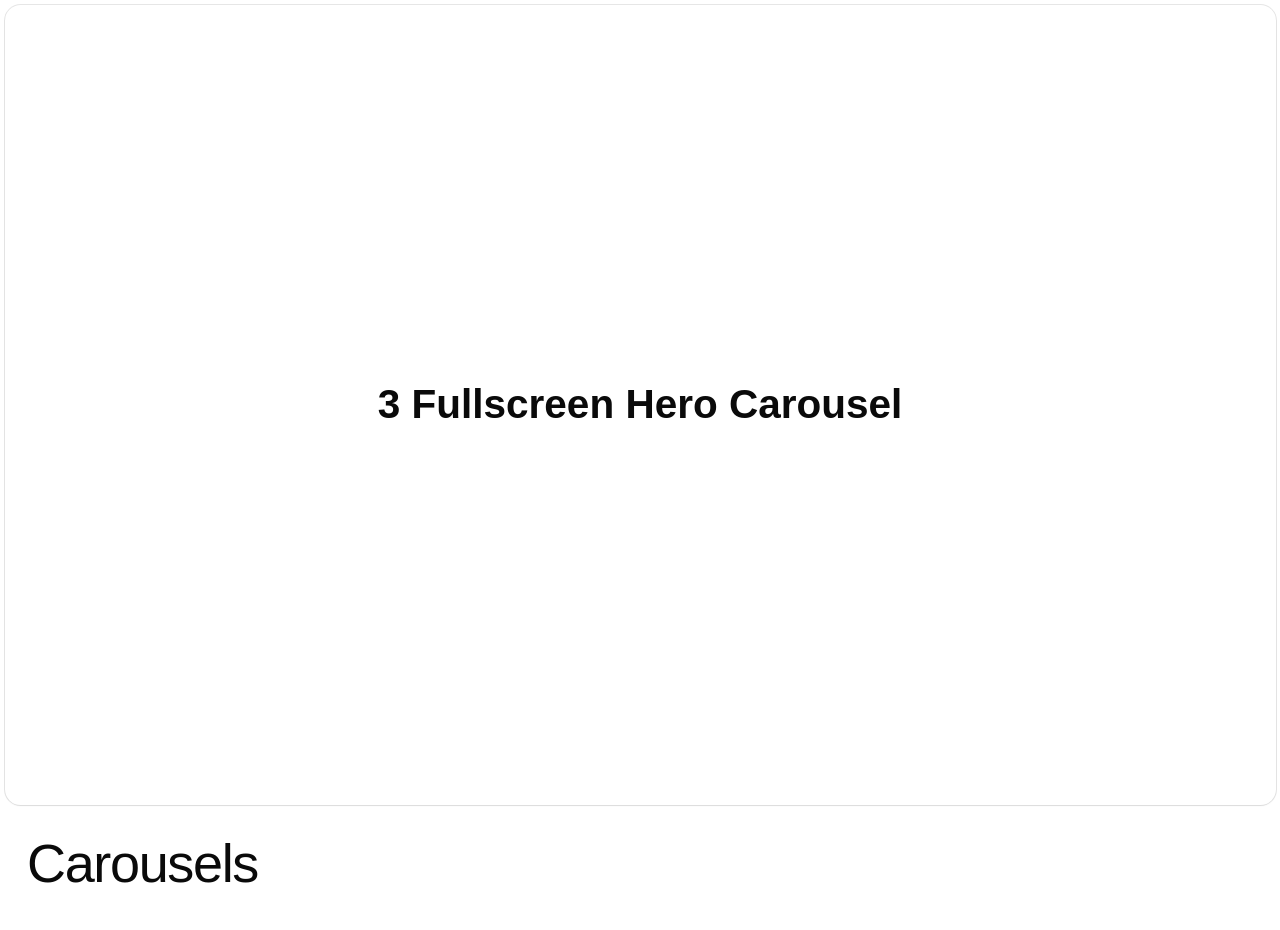
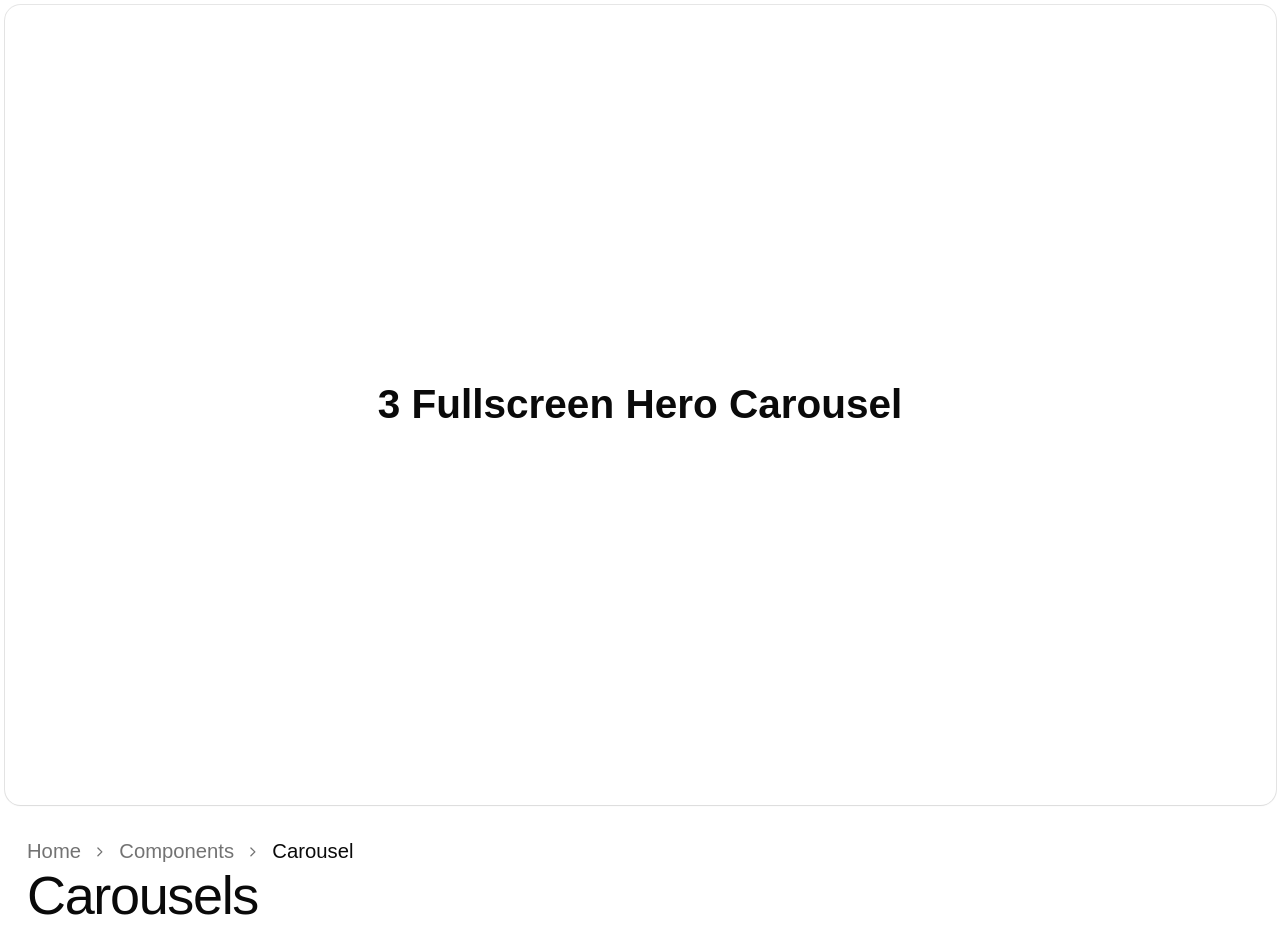
Before and after one commit to gamitarchana/react-shadcn-ui, a Next.js app: page /carousel in a window 1280 px wide. Shown: the top 930 px of the page. Built offline with nearby package versions, Linux system fonts and the light colour scheme; a web font is replaced by a local one.

Commit message:
added breadcrumb and pagination components

```diff
--- a/app/card/page.tsx
+++ b/app/card/page.tsx
@@ -29,6 +29,16 @@ import {
   VdCardHeader,
   VdCardTitle,
 } from "@/components/ui/vd-card"
+
+import {
+  Pagination,
+  PaginationContent,
+  PaginationEllipsis,
+  PaginationItem,
+  PaginationLink,
+  PaginationNext,
+  PaginationPrevious,
+} from "@/components/ui/pagination"
 
 import { Badge } from "@/components/ui/badge"
 
@@ -475,7 +485,30 @@ export default function CardPage() {
                     </div>
                   </div>
                 </div>
-
+                <Pagination>
+                  <PaginationContent>
+                    <PaginationItem>
+                      <PaginationPrevious href="#" />
+                    </PaginationItem>
+                    <PaginationItem>
+                      <PaginationLink href="#">1</PaginationLink>
+                    </PaginationItem>
+                    <PaginationItem>
+                      <PaginationLink href="#" isActive>
+                        2
+                      </PaginationLink>
+                    </PaginationItem>
+                    <PaginationItem>
+                      <PaginationLink href="#">3</PaginationLink>
+                    </PaginationItem>
+                    <PaginationItem>
+                      <PaginationEllipsis />
+                    </PaginationItem>
+                    <PaginationItem>
+                      <PaginationNext href="#" />
+                    </PaginationItem>
+                  </PaginationContent>
+                </Pagination>
             </div>
         </div>
     </div>
--- a/app/carousel/page.tsx
+++ b/app/carousel/page.tsx
@@ -1,5 +1,7 @@
 "use client"
 import * as React from "react"
+
+import Link from "next/link"
 
 import { Card, CardContent } from "@/components/ui/card"
 import {
@@ -12,6 +14,15 @@ import {
 } from "@/components/ui/carousel"
 import Autoplay from "embla-carousel-autoplay"
 import { Heading } from "@/components/ui/heading"
+
+import {
+    Breadcrumb,
+    BreadcrumbItem,
+    BreadcrumbLink,
+    BreadcrumbList,
+    BreadcrumbPage,
+    BreadcrumbSeparator,
+  } from "@/components/ui/breadcrumb"
 
 export default function CarouselPage() {
     const [api, setApi] = React.useState<CarouselApi>()
@@ -61,6 +72,21 @@ export default function CarouselPage() {
         </div>
         <div className="flex min-h-svh p-6 w-full ">
             <div className="w-full">
+                <Breadcrumb>
+                    <BreadcrumbList>
+                        <BreadcrumbItem>
+                            <BreadcrumbLink render={<Link href="/">Home</Link>} />
+                        </BreadcrumbItem>
+                        <BreadcrumbSeparator />
+                        <BreadcrumbItem>
+                            <BreadcrumbLink render={<Link href="/card">Components</Link>} />
+                        </BreadcrumbItem>
+                        <BreadcrumbSeparator />
+                        <BreadcrumbItem>
+                            <BreadcrumbPage>Carousel</BreadcrumbPage>
+                        </BreadcrumbItem>
+                    </BreadcrumbList>
+                </Breadcrumb>
                 <h1 className="scroll-m-20 text-4xl tracking-tight lg:text-5xl font-heading">Carousels</h1>
                 <div className="w-full">
                     <div className="py-8">
--- /dev/null
+++ b/components/ui/breadcrumb.tsx
@@ -0,0 +1,124 @@
+import * as React from "react"
+import { mergeProps } from "@base-ui/react/merge-props"
+import { useRender } from "@base-ui/react/use-render"
+import { cn } from "cn"
+import { ChevronRightIcon, MoreHorizontalIcon } from "lucide-react"
+
+function Breadcrumb({ className, ...props }: React.ComponentProps<"nav">) {
+  return (
+    <nav
+      aria-label="breadcrumb"
+      data-slot="breadcrumb"
+      className={cn(className)}
+      {...props}
+    />
+  )
+}
+
+function BreadcrumbList({ className, ...props }: React.ComponentProps<"ol">) {
+  return (
+    <ol
+      data-slot="breadcrumb-list"
+      className={cn(
+        "flex flex-wrap items-center gap-1.5 text-md wrap-break-word text-muted-foreground sm:gap-2.5",
+        className
+      )}
+      {...props}
+    />
+  )
+}
+
+function BreadcrumbItem({ className, ...props }: React.ComponentProps<"li">) {
+  return (
+    <li
+      data-slot="breadcrumb-item"
+      className={cn("inline-flex items-center gap-1.5", className)}
+      {...props}
+    />
+  )
+}
+
+function BreadcrumbLink({
+  className,
+  render,
+  ...props
+}: useRender.ComponentProps<"a">) {
+  return useRender({
+    defaultTagName: "a",
+    props: mergeProps<"a">(
+      {
+        className: cn("transition-colors hover:text-foreground", className),
+      },
+      props
+    ),
+    render,
+    state: {
+      slot: "breadcrumb-link",
+    },
+  })
+}
+
+function BreadcrumbPage({ className, ...props }: React.ComponentProps<"span">) {
+  return (
+    <span
+      data-slot="breadcrumb-page"
+      role="link"
+      aria-disabled="true"
+      aria-current="page"
+      className={cn("font-normal text-foreground", className)}
+      {...props}
+    />
+  )
+}
+
+function BreadcrumbSeparator({
+  children,
+  className,
+  ...props
+}: React.ComponentProps<"li">) {
+  return (
+    <li
+      data-slot="breadcrumb-separator"
+      role="presentation"
+      aria-hidden="true"
+      className={cn("[&>svg]:size-3.5", className)}
+      {...props}
+    >
+      {children ?? (
+        <ChevronRightIcon />
+      )}
+    </li>
+  )
+}
+
+function BreadcrumbEllipsis({
+  className,
+  ...props
+}: React.ComponentProps<"span">) {
+  return (
+    <span
+      data-slot="breadcrumb-ellipsis"
+      role="presentation"
+      aria-hidden="true"
+      className={cn(
+        "flex size-5 items-center justify-center [&>svg]:size-4",
+        className
+      )}
+      {...props}
+    >
+      <MoreHorizontalIcon
+      />
+      <span className="sr-only">More</span>
+    </span>
+  )
+}
+
+export {
+  Breadcrumb,
+  BreadcrumbList,
+  BreadcrumbItem,
+  BreadcrumbLink,
+  BreadcrumbPage,
+  BreadcrumbSeparator,
+  BreadcrumbEllipsis,
+}
--- /dev/null
+++ b/components/ui/pagination.tsx
@@ -0,0 +1,134 @@
+import * as React from "react"
+import { cn } from "cn"
+import Link from "next/link"
+
+import { Button } from "@/components/ui/button"
+import { ChevronLeftIcon, ChevronRightIcon, MoreHorizontalIcon } from "lucide-react"
+import { link } from "fs/promises"
+
+function Pagination({ className, ...props }: React.ComponentProps<"nav">) {
+  return (
+    <nav
+      role="navigation"
+      aria-label="pagination"
+      data-slot="pagination"
+      className={cn("mx-auto flex w-full justify-center", className)}
+      {...props}
+    />
+  )
+}
+
+function PaginationContent({
+  className,
+  ...props
+}: React.ComponentProps<"ul">) {
+  return (
+    <ul
+      data-slot="pagination-content"
+      className={cn("flex items-center gap-1", className)}
+      {...props}
+    />
+  )
+}
+
+function PaginationItem({ ...props }: React.ComponentProps<"li">) {
+  return <li data-slot="pagination-item" {...props} />
+}
+
+type PaginationLinkProps = {
+  isActive?: boolean
+} & Pick<React.ComponentProps<typeof Button>, "size"> &
+  //React.ComponentProps<"a">
+  React.ComponentProps<typeof Link>
+
+function PaginationLink({
+  className,
+  isActive,
+  size = "icon",
+  ...props
+}: PaginationLinkProps) {
+  {/*<a*/}
+  return (
+    <Button
+      variant={isActive ? "outline" : "ghost"}
+      size={size}
+      className={cn(className)}
+      nativeButton={false}
+      render={
+        <Link
+          aria-current={isActive ? "page" : undefined}
+          data-slot="pagination-link"
+          data-active={isActive}
+          {...props}
+        />
+      }
+    />
+  )
+}
+
+function PaginationPrevious({
+  className,
+  text = "Previous",
+  ...props
+}: React.ComponentProps<typeof PaginationLink> & { text?: string }) {
+  return (
+    <PaginationLink
+      aria-label="Go to previous page"
+      size="default"
+      className={cn("pl-2!", className)}
+      {...props}
+    >
+      <ChevronLeftIcon data-icon="inline-start" />
+      {/*<span className="hidden sm:block">{text}</span>*/}
+    </PaginationLink>
+  )
+}
+
+function PaginationNext({
+  className,
+  text = "Next",
+  ...props
+}: React.ComponentProps<typeof PaginationLink> & { text?: string }) {
+  return (
+    <PaginationLink
+      aria-label="Go to next page"
+      size="default"
+      className={cn("pr-2!", className)}
+      {...props}
+    >
+      {/*<span className="hidden sm:block">{text}</span>*/}
+      <ChevronRightIcon data-icon="inline-end" />
+    </PaginationLink>
+  )
+}
+
+function PaginationEllipsis({
+  className,
+  ...props
+}: React.ComponentProps<"span">) {
+  return (
+    <span
+      aria-hidden
+      data-slot="pagination-ellipsis"
+      className={cn(
+        "flex size-9 items-center justify-center [&_svg:not([class*='size-'])]:size-4",
+        className
+      )}
+      {...props}
+    >
+      <MoreHorizontalIcon
+      />
+      <span className="sr-only">More pages</span>
+    </span>
+  )
+}
+
+export {
+  Pagination,
+  PaginationContent,
+  PaginationEllipsis,
+  PaginationItem,
+  PaginationLink,
+  PaginationNext,
+  PaginationPrevious,
+}
```
